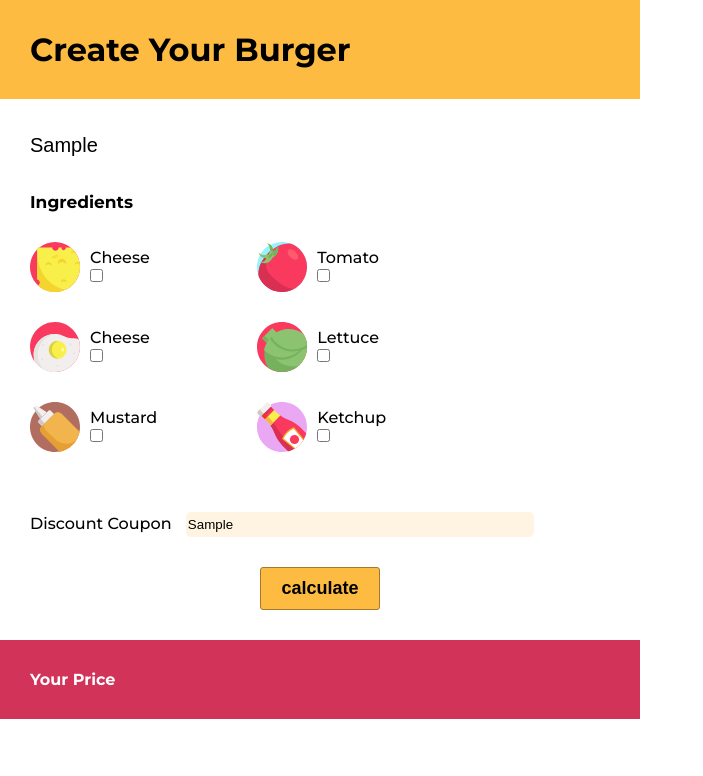
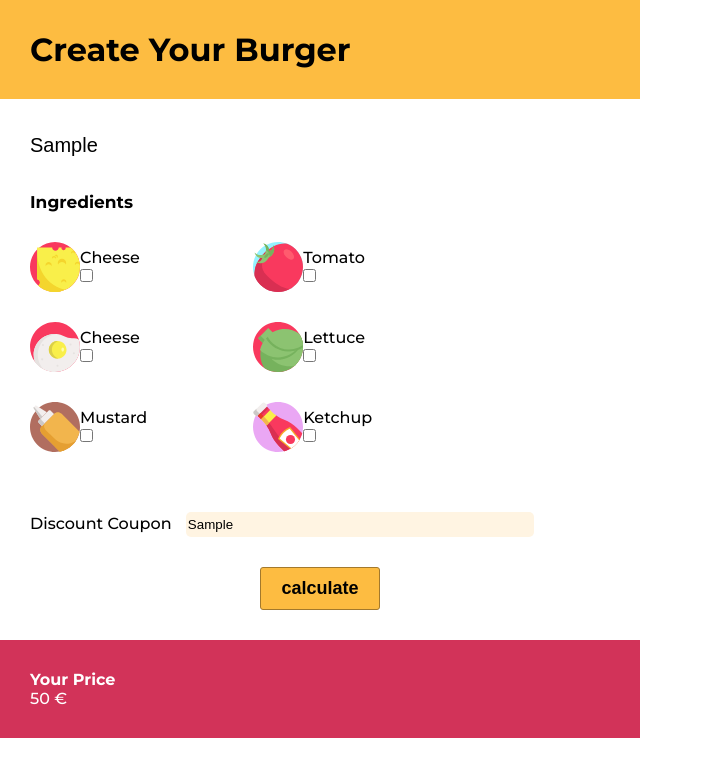
Before and after one commit to GianlucaBar/js-burger, a plain HTML site: page index.html in a window 1280 px wide. Both pictures are taken after typing "Sample", "Sample" into the empty fields and a click on the button "calculate". Shown: the whole page, without its empty margins (0-703 px from the left). Drawn offline with Linux system fonts and the light colour scheme.

Commit message:
completato - con riserva

```diff
--- a/index.html
+++ b/index.html
@@ -34,25 +34,25 @@
                     <ul class="list-col-left">
                         <li class="option-item">
                             <img src="img/cheese.svg" alt="cheese">
-                            <div class="checkbox-input">
+                            <div>
                                 <label for="cheese-check">Cheese</label>
-                                <input type="checkbox" id="cheese-check">
+                                <input type="checkbox" id="cheese-check" class="checkbox-input" value="6">
                             </div>
                         </li>
 
                         <li class="option-item">
                             <img src="img/fried-egg.svg" alt="egg">
-                            <div class="checkbox-input">
+                            <div>
                                 <label for="egg-check">Cheese</label>
-                                <input type="checkbox" id="egg-check">
+                                <input type="checkbox" id="egg-check" class="checkbox-input" value="8">
                             </div>
                         </li>
 
                         <li class="option-item">
                             <img src="img/mustard.svg" alt="mustard">
-                            <div class="checkbox-input">
+                            <div>
                                 <label for="mustard-check">Mustard</label>
-                                <input type="checkbox" id="mustard-check">
+                                <input type="checkbox" id="mustard-check" class="checkbox-input" value="2">
                             </div>
                         </li>
                     </ul>
@@ -60,25 +60,25 @@
                     <ul class="list-col-right">
                         <li class="option-item">
                             <img src="img/tomato.svg" alt="tomato">
-                            <div class="checkbox-input">
+                            <div>
                                 <label for="tomato-check">Tomato</label>
-                                <input type="checkbox" id="tomato-check">
+                                <input type="checkbox" id="tomato-check" class="checkbox-input" value="4">
                             </div>
                         </li>
 
                         <li class="option-item">
                             <img src="img/lettuce.svg" alt="lettuce">
-                            <div class="checkbox-input">
+                            <div>
                                 <label for="lettuce-check">Lettuce</label>
-                                <input type="checkbox" id="lettuce-check">
+                                <input type="checkbox" id="lettuce-check" class="checkbox-input" value="4">
                             </div>
                         </li>
 
                         <li class="option-item">
                             <img src="img/ketchup.svg" alt="ketchup">
-                            <div class="checkbox-input">
+                            <div>
                                 <label for="ketchup-check">Ketchup</label>
-                                <input type="checkbox" id="ketchup-check">
+                                <input type="checkbox" id="ketchup-check" class="checkbox-input" value="2">
                             </div>
                         </li>
                     </ul>
--- a/js/script.js
+++ b/js/script.js
@@ -0,0 +1,48 @@
+var calcBtn = document.getElementById('calc-btn');
+
+calcBtn.addEventListener('click', function(){
+    var prezzoFinale = 50;
+
+// mettere le opzioni check in un array
+var optionsCheckboxes = document.getElementsByClassName('checkbox-input');
+
+// scorrere l'array per verificare se checked o no
+for ( var i = 0; i < optionsCheckboxes.length; i++){
+    var thisCheckbox =  optionsCheckboxes[i];
+    // se sono checkate, aggiungere value al prezzobase
+    if( thisCheckbox.checked == true){
+
+        var addOnPrice = parseInt(thisCheckbox.value);
+        prezzoFinale += addOnPrice;
+    }
+}
+
+// creare array codici sconto
+var coupons = ["DISCOUNT10", "OFF10", "LUCKYCUSTOMER"]
+
+// salvare input discount utente
+var getUserCoupon = document.getElementById('discount-input');
+
+var userCoupon = getUserCoupon.value;
+
+// verificare se l'input utente e' uguale a un codice sconto
+// ed eventualmente applicare scontistica
+for (var j = 0; j < coupons.length; j++){
+    var thisCode = coupons[j];
+
+    if (thisCode == userCoupon){
+        prezzoFinale = prezzoFinale - (prezzoFinale * 0.1);
+    }
+}
+
+// stampa
+document.getElementById('final-price').innerHTML = prezzoFinale + ' €';
+
+
+
+
+
+// verificare se l'input utente e' uguale a un codice sconto
+// ed eventualmente applicare scontistica
+
+})
```
